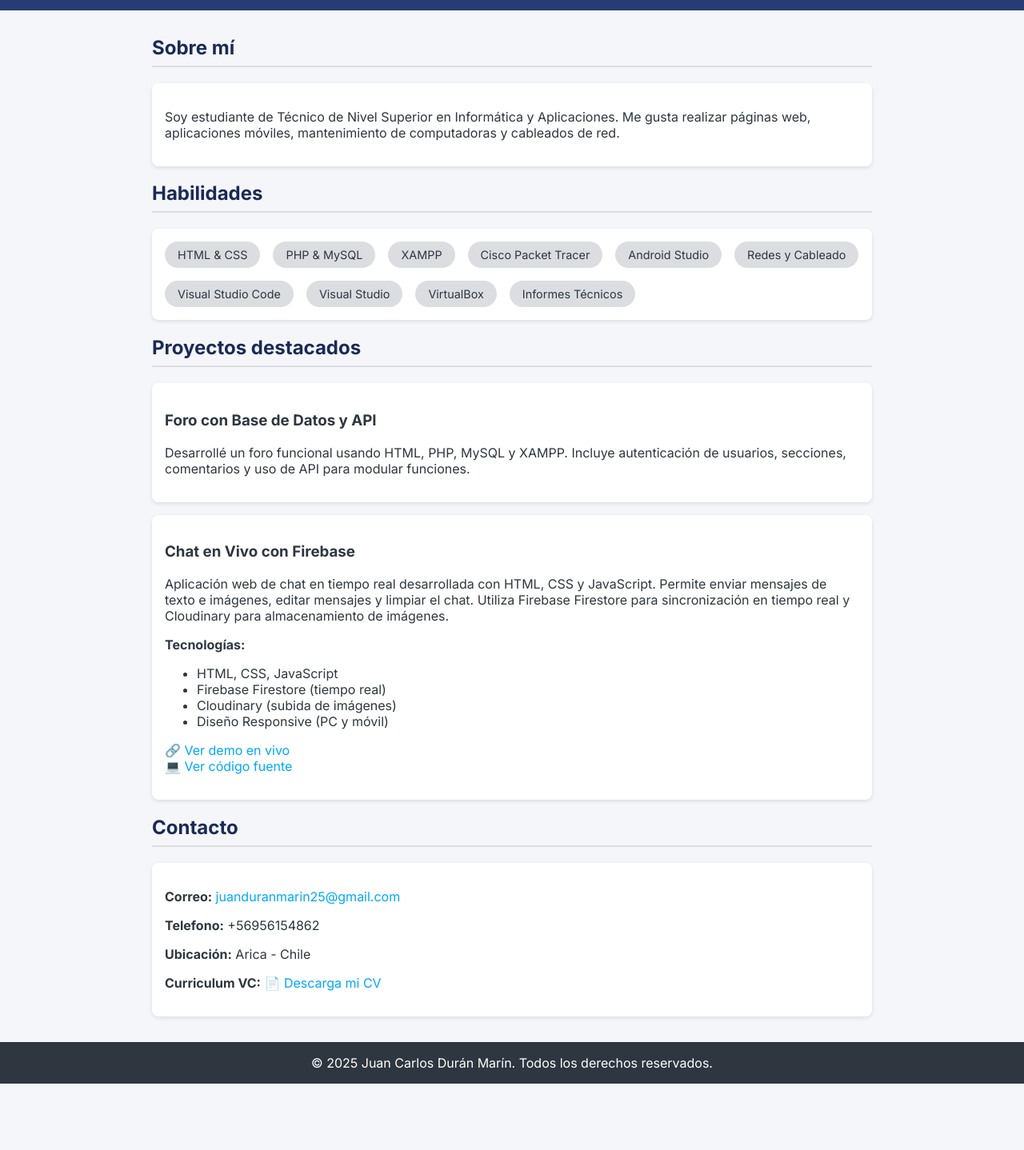
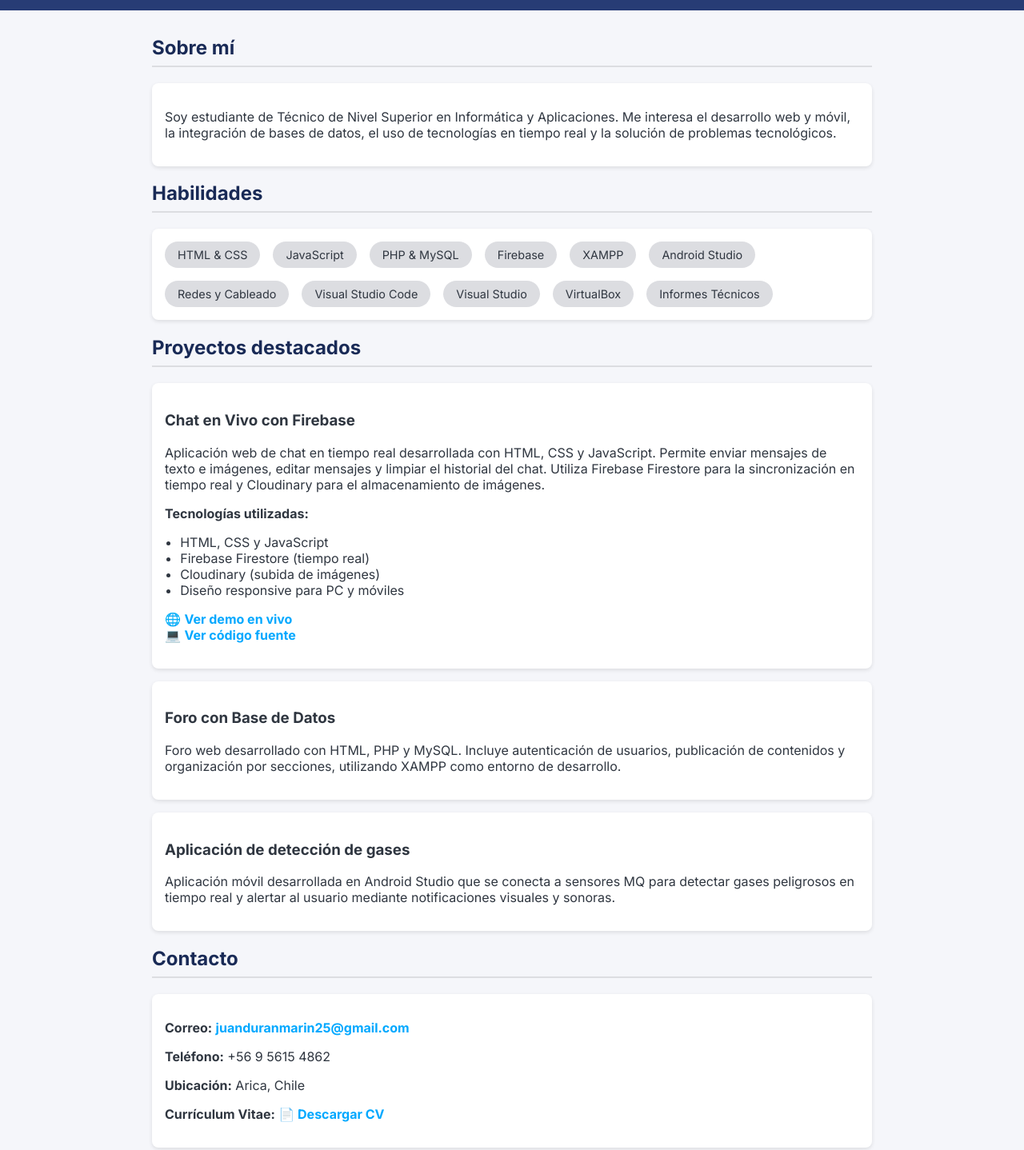
Before and after one commit to JuanDuranCFT/Portafolio-Juan-Duran, a plain HTML site: page index.html in a window 1280 px wide. Shown: the part 140-1578 px from the top of the page at 80% size. Before the commit the page ends 1495 px from the top, so only its background shows below. Drawn offline with Linux system fonts and the light colour scheme.

Commit message:
Update index.html
Updated portfolio content, skills, and projects.

```diff
--- a/index.html
+++ b/index.html
@@ -53,6 +53,10 @@
     a {
       color: #00a8ff;
       text-decoration: none;
+      font-weight: 600;
+    }
+    a:hover {
+      text-decoration: underline;
     }
     .skills {
       display: flex;
@@ -64,6 +68,9 @@
       padding: 0.5rem 1rem;
       border-radius: 999px;
       font-size: 0.9rem;
+    }
+    ul {
+      padding-left: 1.2rem;
     }
     @media (max-width: 600px) {
       header h1 { font-size: 1.5rem; }
@@ -81,15 +88,20 @@
 <section>
   <h2>Sobre mí</h2>
   <div class="card">
-    <p>Soy estudiante de Técnico de Nivel Superior en Informática y Aplicaciones. Me gusta realizar páginas web, aplicaciones móviles, mantenimiento de computadoras y cableados de red.</p>
+    <p>
+      Soy estudiante de Técnico de Nivel Superior en Informática y Aplicaciones.
+      Me interesa el desarrollo web y móvil, la integración de bases de datos,
+      el uso de tecnologías en tiempo real y la solución de problemas tecnológicos.
+    </p>
   </div>
 
   <h2>Habilidades</h2>
   <div class="card skills">
     <span>HTML & CSS</span>
+    <span>JavaScript</span>
     <span>PHP & MySQL</span>
+    <span>Firebase</span>
     <span>XAMPP</span>
-    <span>Cisco Packet Tracer</span>
     <span>Android Studio</span>
     <span>Redes y Cableado</span>
     <span>Visual Studio Code</span>
@@ -99,40 +111,54 @@
   </div>
 
   <h2>Proyectos destacados</h2>
-  <div class="card">
-    <h3>Foro con Base de Datos y API</h3>
-    <p>Desarrollé un foro funcional usando HTML, PHP, MySQL y XAMPP. Incluye autenticación de usuarios, secciones, comentarios y uso de API para modular funciones.</p>
-  </div>
+
   <div class="card">
     <h3>Chat en Vivo con Firebase</h3>
     <p>
       Aplicación web de chat en tiempo real desarrollada con HTML, CSS y JavaScript.
-    Permite enviar mensajes de texto e imágenes, editar mensajes y limpiar el chat.
-    Utiliza Firebase Firestore para sincronización en tiempo real y Cloudinary para
-    almacenamiento de imágenes.
+      Permite enviar mensajes de texto e imágenes, editar mensajes y limpiar el historial
+      del chat. Utiliza Firebase Firestore para la sincronización en tiempo real y
+      Cloudinary para el almacenamiento de imágenes.
     </p>
 
-  <p><strong>Tecnologías:</strong></p>
+    <p><strong>Tecnologías utilizadas:</strong></p>
     <ul>
-    <li>HTML, CSS, JavaScript</li>
+      <li>HTML, CSS y JavaScript</li>
       <li>Firebase Firestore (tiempo real)</li>
       <li>Cloudinary (subida de imágenes)</li>
-    <li>Diseño Responsive (PC y móvil)</li>
+      <li>Diseño responsive para PC y móviles</li>
     </ul>
 
     <p>
-    🔗 <a href="https://gentle-kataifi-a7188c.netlify.app" target="_blank">Ver demo en vivo</a><br>
+      🌐 <a href="https://gentle-kataifi-a7188c.netlify.app" target="_blank">Ver demo en vivo</a><br>
       💻 <a href="https://github.com/JuanDuranCFT/Chat-en-vivo" target="_blank">Ver código fuente</a>
     </p>
   </div>
 
+  <div class="card">
+    <h3>Foro con Base de Datos</h3>
+    <p>
+      Foro web desarrollado con HTML, PHP y MySQL. Incluye autenticación de usuarios,
+      publicación de contenidos y organización por secciones, utilizando XAMPP
+      como entorno de desarrollo.
+    </p>
+  </div>
+
+  <div class="card">
+    <h3>Aplicación de detección de gases</h3>
+    <p>
+      Aplicación móvil desarrollada en Android Studio que se conecta a sensores MQ
+      para detectar gases peligrosos en tiempo real y alertar al usuario mediante
+      notificaciones visuales y sonoras.
+    </p>
+  </div>
 
   <h2>Contacto</h2>
   <div class="card">
     <p><strong>Correo:</strong> <a href="mailto:juanduranmarin25@gmail.com">juanduranmarin25@gmail.com</a></p>
-    <p><strong>Telefono:</strong> +56956154862 </p>
-    <p><strong>Ubicación:</strong> Arica - Chile</p>
-    <p><strong>Curriculum VC:</strong> <a href="CV_JuanCarlosDuranMarin.pdf" download="CV_JuanCarlosDuranMarin"> 📄 Descarga mi CV</a></p></p>
+    <p><strong>Teléfono:</strong> +56 9 5615 4862</p>
+    <p><strong>Ubicación:</strong> Arica, Chile</p>
+    <p><strong>Currículum Vitae:</strong> <a href="CV_JuanCarlosDuranMarin.pdf" download>📄 Descargar CV</a></p>
   </div>
 </section>
 
@@ -141,5 +167,4 @@
 </footer>
 
 </body>
-
 </html>
```
Lines whose indentation alone changed are shown as unchanged.
